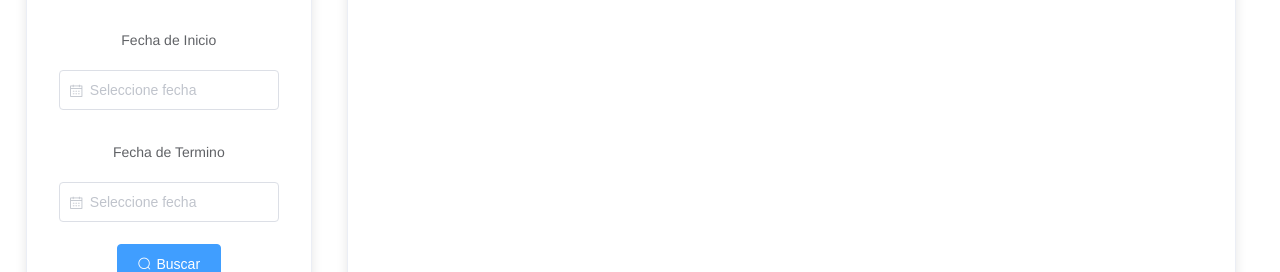
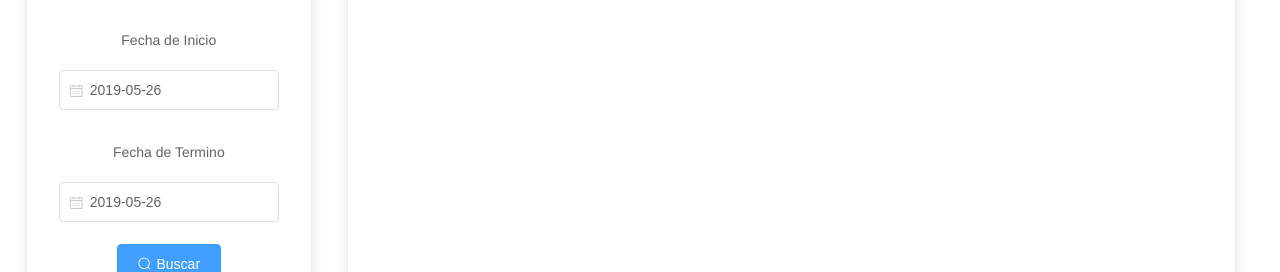
Before and after one commit to Kakoo8/TingesoFront, a Vue app: page / in a window 1280 px wide. Shown: the part 199-471 px from the top of the page. Built offline with nearby package versions, Linux system fonts and the light colour scheme; no server answers.

Commit message:
CHG: se corrige fechas seleccionables en el datePicker

```diff
--- a/src/components/FilterRack.vue
+++ b/src/components/FilterRack.vue
@@ -1,6 +1,6 @@
 <template>
   <el-card class="box-card filters" id="main-box">
-    <el-form ref="form"  label-position="top" label-width="auto">
+    <el-form ref="form" label-position="top" label-width="auto">
       <div id="forms-box">
         <el-form-item label="Tipo de Habitacion">
           <div class="block">
@@ -16,13 +16,23 @@
         </el-form-item>
         <el-form-item label="Fecha de Inicio">
           <div class="block">
-            <el-date-picker v-model="value1" type="date" placeholder="Seleccione fecha"></el-date-picker>
+            <el-date-picker
+              @input="validateEndDate"
+              v-model="task.start_at"
+              type="date"
+              placeholder="Seleccione fecha"
+            ></el-date-picker>
           </div>
         </el-form-item>
 
         <el-form-item label="Fecha de Termino">
           <div class="block">
-            <el-date-picker v-model="value2" type="date" placeholder="Seleccione fecha"></el-date-picker>
+            <el-date-picker
+              v-model="task.end_at"
+              :picker-options="dueDatePickerOptions"
+              type="date"
+              placeholder="Seleccione fecha"
+            ></el-date-picker>
           </div>
         </el-form-item>
       </div>
@@ -77,12 +87,29 @@ export default {
                     return time.getTime() > Date.now()
                 },
             },
+            task: {
+                start_at: new Date(),
+                end_at: new Date(),
+            },
+            dueDatePickerOptions: {
+                disabledDate: this.disabledDueDate,
+            },
             habitaciones: [],
             type_rooms: [],
             value: '',
-            value1: '',
-            value2: '',
+            startValue: '',
+            endValue: '',
         }
+    },
+    methods: {
+        disabledDueDate(time) {
+            return time.getTime() < this.task.start_at
+        },
+        validateEndDate() {
+            if (this.task.start_at > this.task.due_at) {
+                this.task.due_at = this.task.start_at
+            }
+        },
     },
     created() {
         axios.get(`http://157.230.12.110:8080/api/rooms`).then(response => {
```
